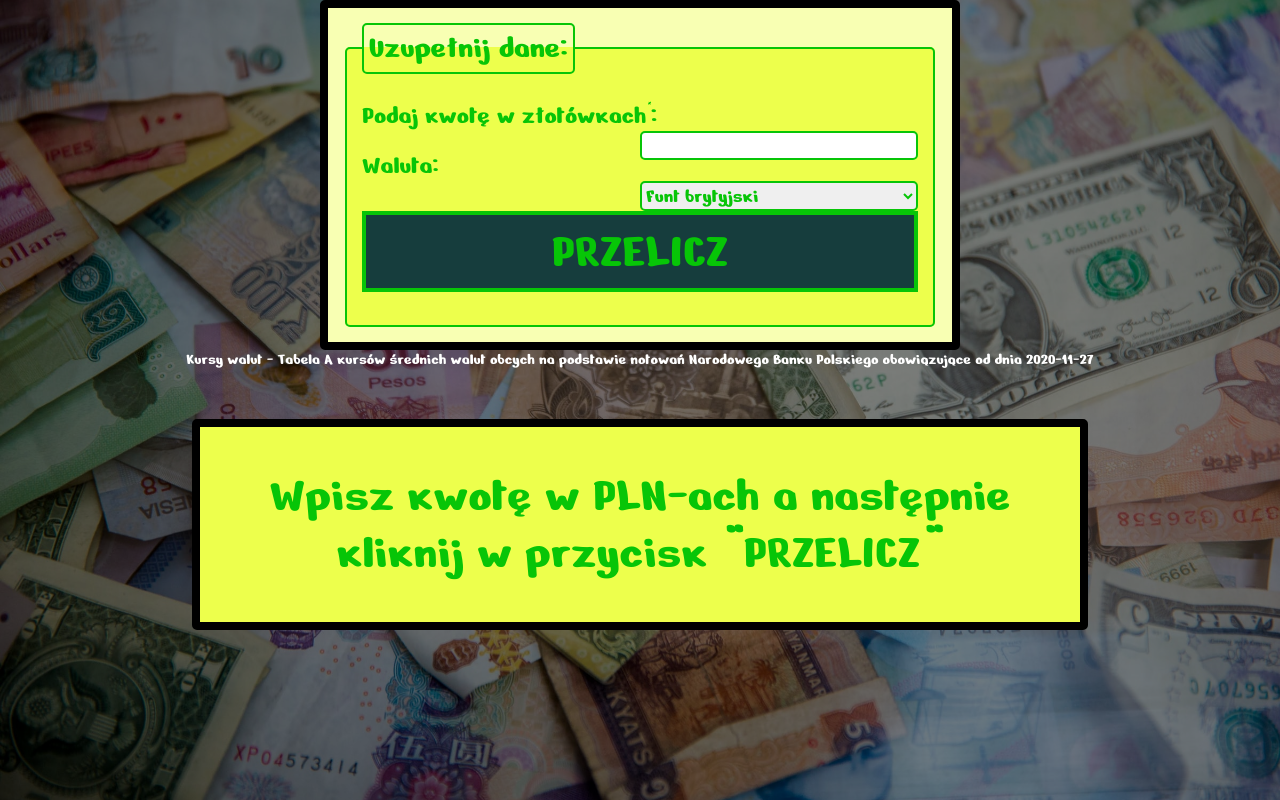
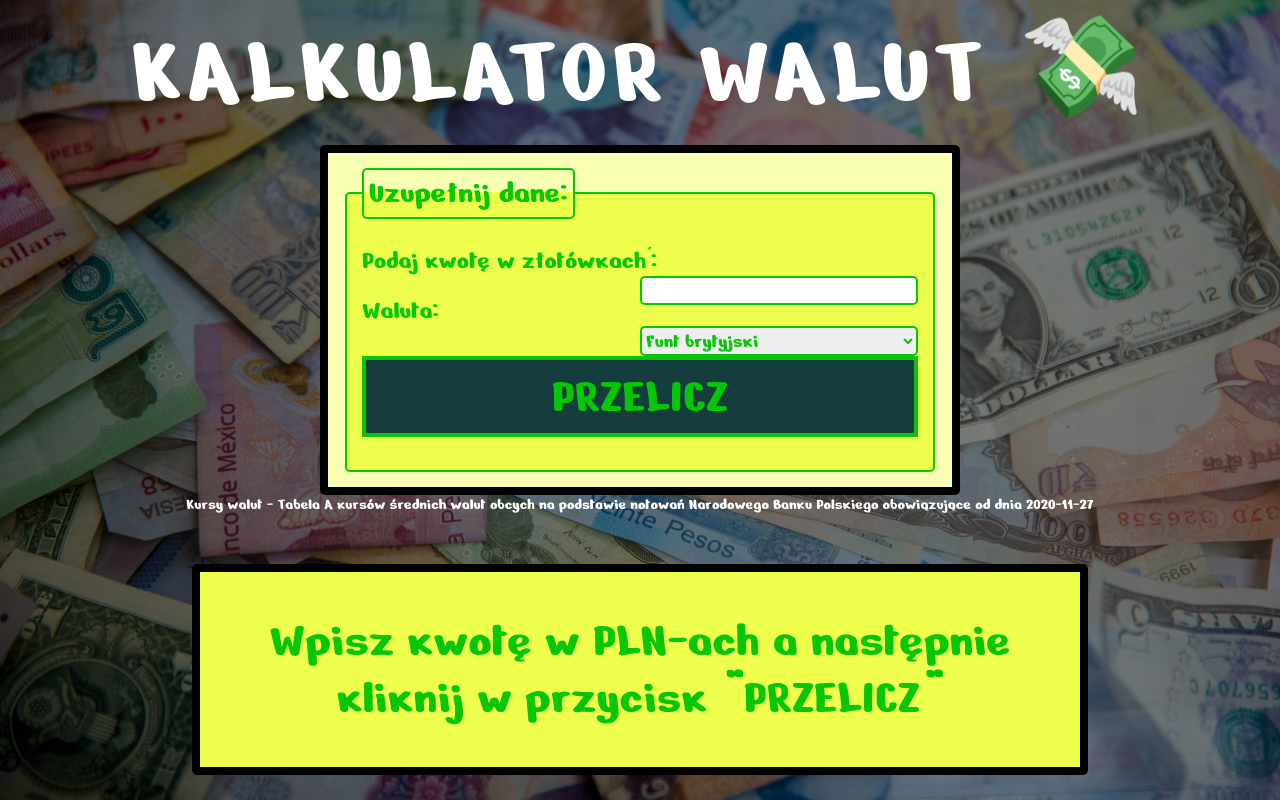
Before and after one commit to sebastianjuszczynski/currency-converter-react, a React (Create React App) app: page / in a window 1280 px wide. Built offline with nearby package versions, Linux system fonts and the light colour scheme.

Commit message:
h1 added to Container

```diff
--- a/src/Container/index.js
+++ b/src/Container/index.js
@@ -4,6 +4,7 @@ import "./style.css";
 
 const Container = ({ children }) => (
   <main className="container">
+    <h1 class="header">Kalkulator walut 💸</h1>
     {children}
   </main>
 );
```
